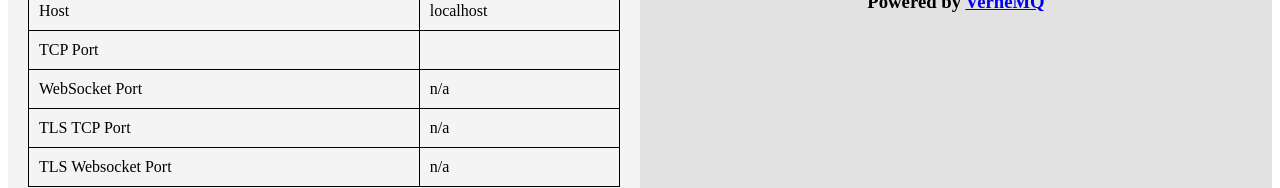
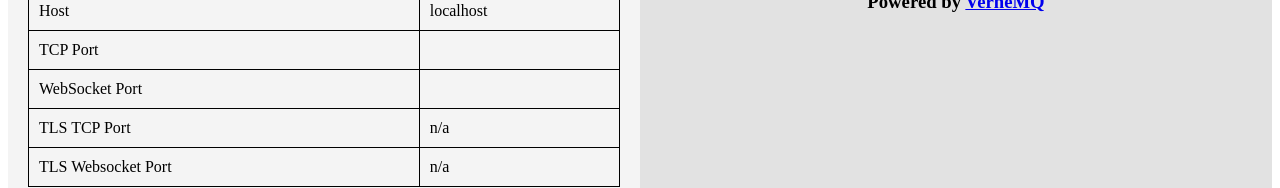
Before and after one commit to pluraf/mqtt-web-client, an Angular app: page / in a window 1280 px wide. Shown: the part 135-323 px from the top of the page. Built offline with nearby package versions, Linux system fonts and the light colour scheme; no server answers.

Commit message:
Add WS Port info

```diff
--- a/src/app/app.component.ts
+++ b/src/app/app.component.ts
@@ -28,7 +28,7 @@ export class AppComponent {
   brokerStatus = false;
   brokerTCPPort = "";
   brokerTLSPort = "n/a";
-  brokerWSPort = "n/a";
+  brokerWSPort = "";
   brokerWSSPort = "n/a";
   brokerHost = window.location.hostname;
   brokerStat: BrokerStat = new BrokerStat();
@@ -93,6 +93,8 @@ export class AppComponent {
     obj["listeners"].forEach((value: any) => {
       if (value["type"] == "mqtt") {
         this.brokerTCPPort = value["port"];
+      } else if (value["type"] == "mqttws") {
+        this.brokerWSPort = value["port"];
       }
     });
   }
```
